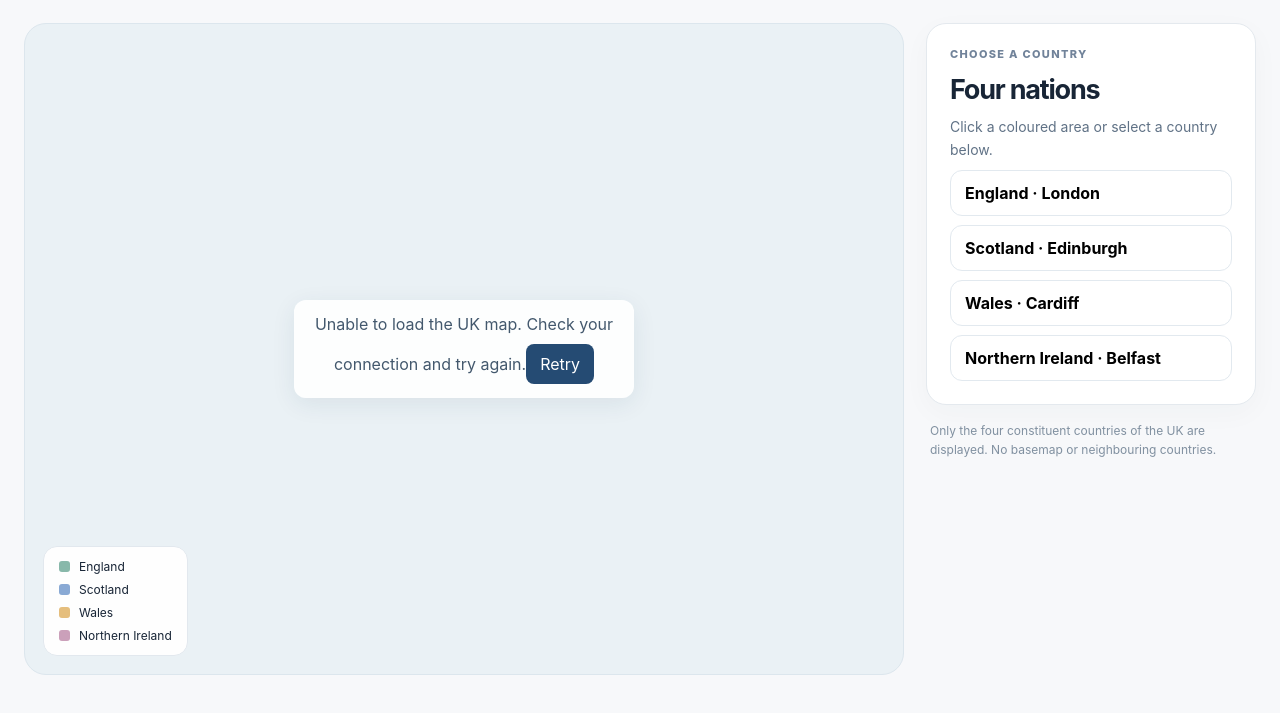
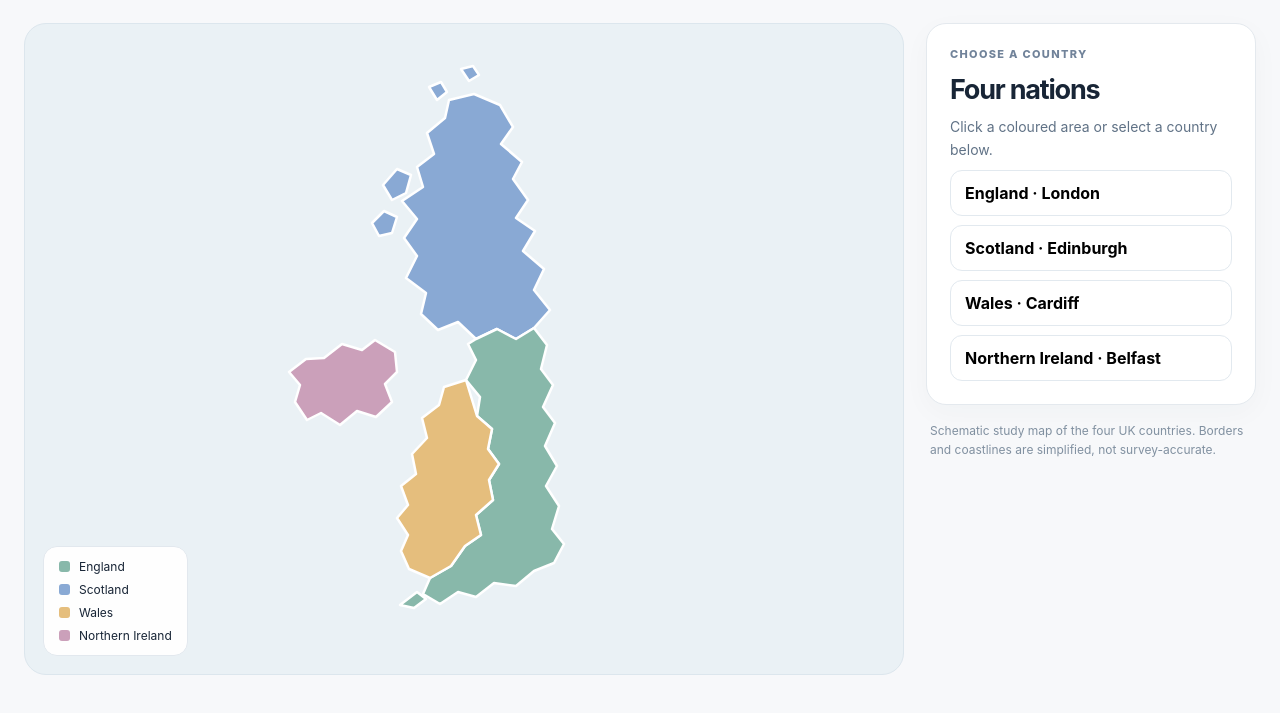
Before and after one commit to shebulia/csmaps, a plain HTML site: page index.html in a window 1280 px wide. Shown: the part 221-934 px from the top of the page. Drawn offline with nearby package versions, Linux system fonts and the light colour scheme.

Commit message:
Make UK map fully self-contained and render without external dependencies

```diff
--- a/index.html
+++ b/index.html
@@ -29,7 +29,7 @@
 <aside class="side">
 <section class="panel" id="details" hidden aria-live="polite"><button class="close" id="close" aria-label="Close details">✕</button><div class="eyebrow">Country profile</div><h2 id="country-name"></h2><p id="country-intro"></p><div id="facts"></div></section>
 <section class="panel" id="chooser"><div class="eyebrow">Choose a country</div><h2>Four nations</h2><p>Click a coloured area or select a country below.</p><div id="buttons"></div></section>
-<p class="note">Only the four constituent countries of the UK are displayed. No basemap or neighbouring countries.</p>
+<p class="note">Schematic study map of the four UK countries. Borders and coastlines are simplified, not survey-accurate.</p>
 </aside>
 </div>
 </main>
@@ -49,20 +49,58 @@ function selectCountry(key){selected=key;const c=COUNTRIES[key];document.getElem
 function clearSelection(){selected=null;document.getElementById("details").hidden=true;document.querySelectorAll(".selected,.nation-button.active").forEach(el=>el.classList.remove("selected","active"))}
 document.getElementById("close").addEventListener("click",clearSelection);
 Object.entries(COUNTRIES).forEach(([key,c])=>{const b=document.createElement("button");b.type="button";b.className="nation-button";b.dataset.key=key;b.textContent=c.name+"  ·  "+c.capital;b.addEventListener("click",()=>selectCountry(key));document.getElementById("buttons").append(b)});
-async function init(){
-try{
-if(!window.d3||!d3.geoMercator)throw Error("Map engine unavailable");
-const entries=await Promise.all(Object.entries(COUNTRIES).map(async ([key,c])=>{const response=await fetch(c.url);if(!response.ok)throw Error("Boundary download failed: "+c.name);const geo=await response.json();if(!geo.features?.length)throw Error("Missing boundaries: "+c.name);return [key,geo]}));
-const all={type:"FeatureCollection",features:entries.flatMap(([,geo])=>geo.features)};
-const projection=d3.geoMercator().fitExtent([[76,30],[684,616]],all);
-const path=d3.geoPath(projection);
-svg.replaceChildren();
-for(const [key,geo] of entries){
-const c=COUNTRIES[key],g=document.createElementNS(NS,"g");g.classList.add("nation");g.dataset.key=key;g.setAttribute("tabindex","0");g.setAttribute("role","button");g.setAttribute("aria-label","Explore "+c.name);g.addEventListener("click",()=>selectCountry(key));g.addEventListener("keydown",e=>{if(e.key==="Enter"||e.key===" "){e.preventDefault();selectCountry(key)}});
-for(const feature of geo.features){const p=document.createElementNS(NS,"path");p.setAttribute("d",path(feature)||"");p.setAttribute("fill",c.color);p.setAttribute("stroke",c.color);p.setAttribute("stroke-width","0.75");g.append(p)}
-const title=document.createElementNS(NS,"title");title.textContent=c.name;g.append(title);svg.append(g)}
-loading.remove();
-}catch(error){console.error(error);loading.className="loading map-error";loading.textContent="Unable to load the UK map. Check your connection and try again.";const retry=document.createElement("button");retry.textContent="Retry";retry.addEventListener("click",()=>{loading.textContent="Loading UK boundaries…";init()});loading.append(retry)}
+function init(){
+  // Self-contained, schematic SVG: no tile server, CDN, or external GeoJSON.
+  // Shapes are deliberately simplified for reliable offline country selection.
+  const shapes={
+    sco:[
+      "M 390 70 L 416 81 429 103 417 120 438 138 429 155 444 176 432 194 451 207 439 227 460 245 450 266 466 286 450 304 432 315 413 305 392 315 374 298 354 306 337 290 342 269 322 254 333 232 320 214 333 195 318 177 339 163 333 143 350 130 343 109 361 94 365 76 Z",
+      "M 313 145 L 327 151 322 169 308 176 299 161 Z",
+      "M 300 187 L 313 193 308 209 295 212 288 199 Z",
+      "M 345 63 L 357 58 363 68 353 76 Z",
+      "M 377 45 L 389 42 395 51 385 57 Z"
+    ],
+    eng:[
+      "M 413 305 L 432 315 450 304 463 321 457 345 469 361 459 383 471 399 461 422 473 442 462 462 475 482 468 505 480 520 470 539 450 547 432 562 410 559 392 573 374 568 356 580 339 570 346 554 367 542 381 522 397 511 392 491 409 476 405 456 415 440 404 425 408 405 393 392 396 373 382 356 392 336 384 320 392 315 Z",
+      "M 333 568 L 342 575 330 584 316 581 Z"
+    ],
+    wal:[
+      "M 382 356 L 393 392 408 405 404 425 415 440 405 456 409 476 392 491 397 511 381 522 367 542 346 554 325 545 317 527 324 511 313 494 324 481 317 462 332 450 328 430 343 414 338 394 355 381 360 363 Z"
+    ],
+    ni:[
+      "M 240 334 L 258 320 278 326 291 316 311 328 313 348 301 360 308 378 292 393 273 387 256 401 237 389 223 396 211 378 216 361 205 348 222 335 Z"
+    ]
+  };
+  svg.replaceChildren();
+  for(const [key,paths] of Object.entries(shapes)){
+    const country=COUNTRIES[key];
+    const g=document.createElementNS(NS,"g");
+    g.classList.add("nation");
+    g.dataset.key=key;
+    g.setAttribute("tabindex","0");
+    g.setAttribute("role","button");
+    g.setAttribute("aria-label","Explore "+country.name);
+    for(const data of paths){
+      const p=document.createElementNS(NS,"path");
+      p.setAttribute("d",data);
+      p.setAttribute("fill",country.color);
+      p.setAttribute("stroke","#fff");
+      p.setAttribute("stroke-width","2.5");
+      g.append(p);
+    }
+    const title=document.createElementNS(NS,"title");
+    title.textContent=country.name;
+    g.append(title);
+    g.addEventListener("click",()=>selectCountry(key));
+    g.addEventListener("keydown",event=>{
+      if(event.key==="Enter"||event.key===" "){
+        event.preventDefault();
+        selectCountry(key);
+      }
+    });
+    svg.append(g);
+  }
+  loading.remove();
 }
 init();
 </script>
```
